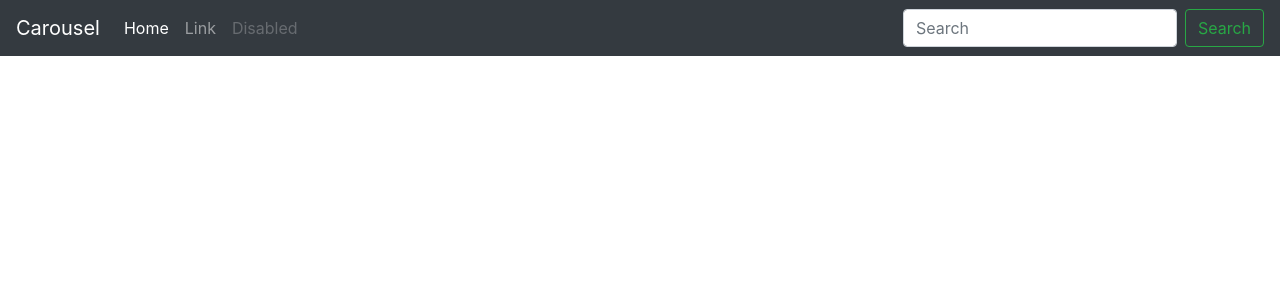
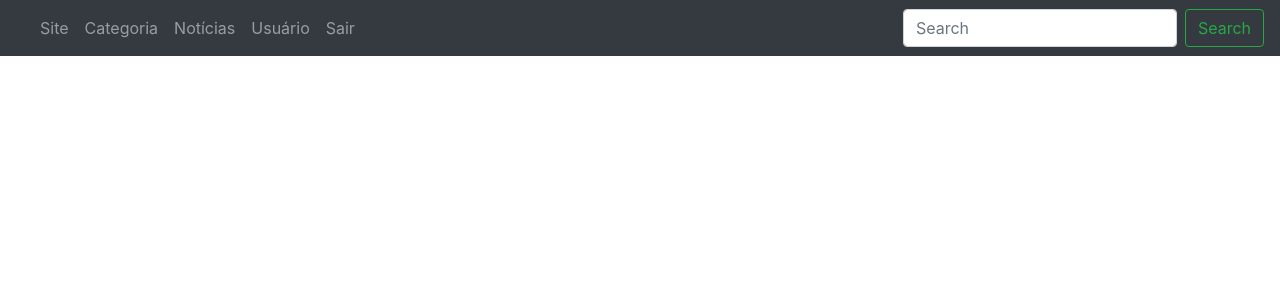
Before and after one commit to AdrianoCarvalh0/projeto1_php, a CodeIgniter app: the page made by application/views/template/template_restrito.php in a window 1280 px wide. Shown: the top 300 px of the page. Run offline with CodeIgniter, Linux system fonts and the light colour scheme; data that the repository does not hold is empty.

Commit message:
Criação do template restrito, template site, controller site, inserção de imagens, adição do bootstrap links

```diff
--- a/application/views/template/template_restrito.php
+++ b/application/views/template/template_restrito.php
@@ -22,20 +22,27 @@
   <body>
     <header>
   <nav class="navbar navbar-expand-md navbar-dark fixed-top bg-dark">
-    <a class="navbar-brand" href="#">Carousel</a>
+    <a class="navbar-brand" href="#"></a>
     <button class="navbar-toggler" type="button" data-toggle="collapse" data-target="#navbarCollapse" aria-controls="navbarCollapse" aria-expanded="false" aria-label="Toggle navigation">
       <span class="navbar-toggler-icon"></span>
     </button>
     <div class="collapse navbar-collapse" id="navbarCollapse">
       <ul class="navbar-nav mr-auto">
-        <li class="nav-item active">
-          <a class="nav-link" href="#">Home <span class="sr-only">(current)</span></a>
+<!--          $this->router->class, vê qual rota está sendo usada. Se rota = site, escreva active, senão não escreva nada.-->
+          <li class="nav-item <?= $this->router->class == "site" ? "active" : "" ?>">
+          <a class="nav-link" href="<?= site_url("site/index") ?>">Site <span class="sr-only">(current)</span></a>
         </li>
-        <li class="nav-item">
-          <a class="nav-link" href="#">Link</a>
+        <li class="nav-item <?= $this->router->class == "categoria" ? "active" : "" ?>">
+          <a class="nav-link" href="<?= site_url("categoria/index") ?>">Categoria</a>
         </li>
-        <li class="nav-item">
-          <a class="nav-link disabled" href="#" tabindex="-1" aria-disabled="true">Disabled</a>
+        <li class="nav-item <?= $this->router->class == "noticia" ? "active" : "" ?>">
+          <a class="nav-link" href="<?= site_url("noticia/index") ?>">Notícias</a>
+        </li>
+        <li class="nav-item <?= $this->router->class == "user" ? "active" : "" ?>">
+          <a class="nav-link" href="<?= site_url("user/index") ?>">Usuário</a>
+        </li>
+         <li class="nav-item">
+          <a class="nav-link" href="<?= site_url("logout/index") ?>">Sair</a>
         </li>
       </ul>
       <form class="form-inline mt-2 mt-md-0">
```
Also changed, not shown: application/controllers/Categoria.php (added, +21 -0 lines), application/controllers/Noticia.php (added, +21 -0 lines).
